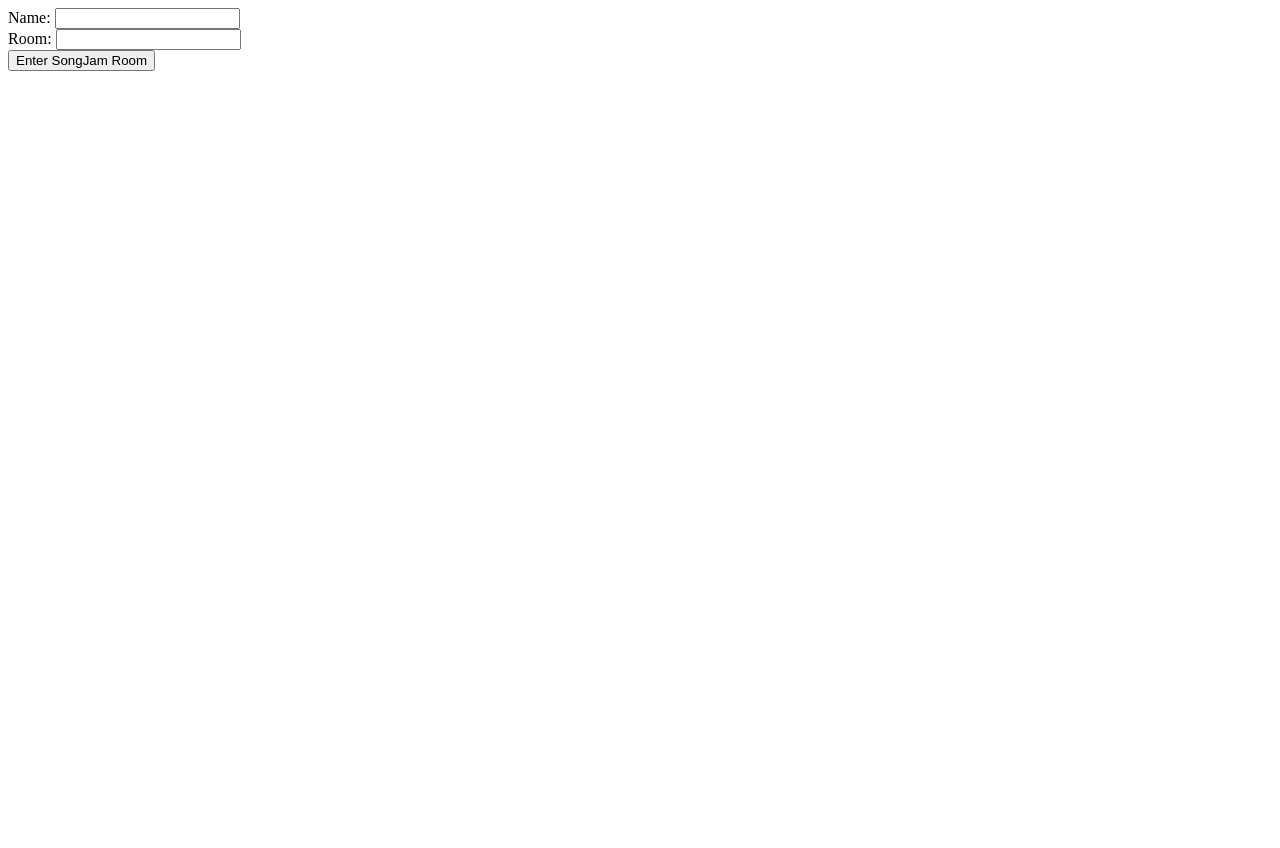
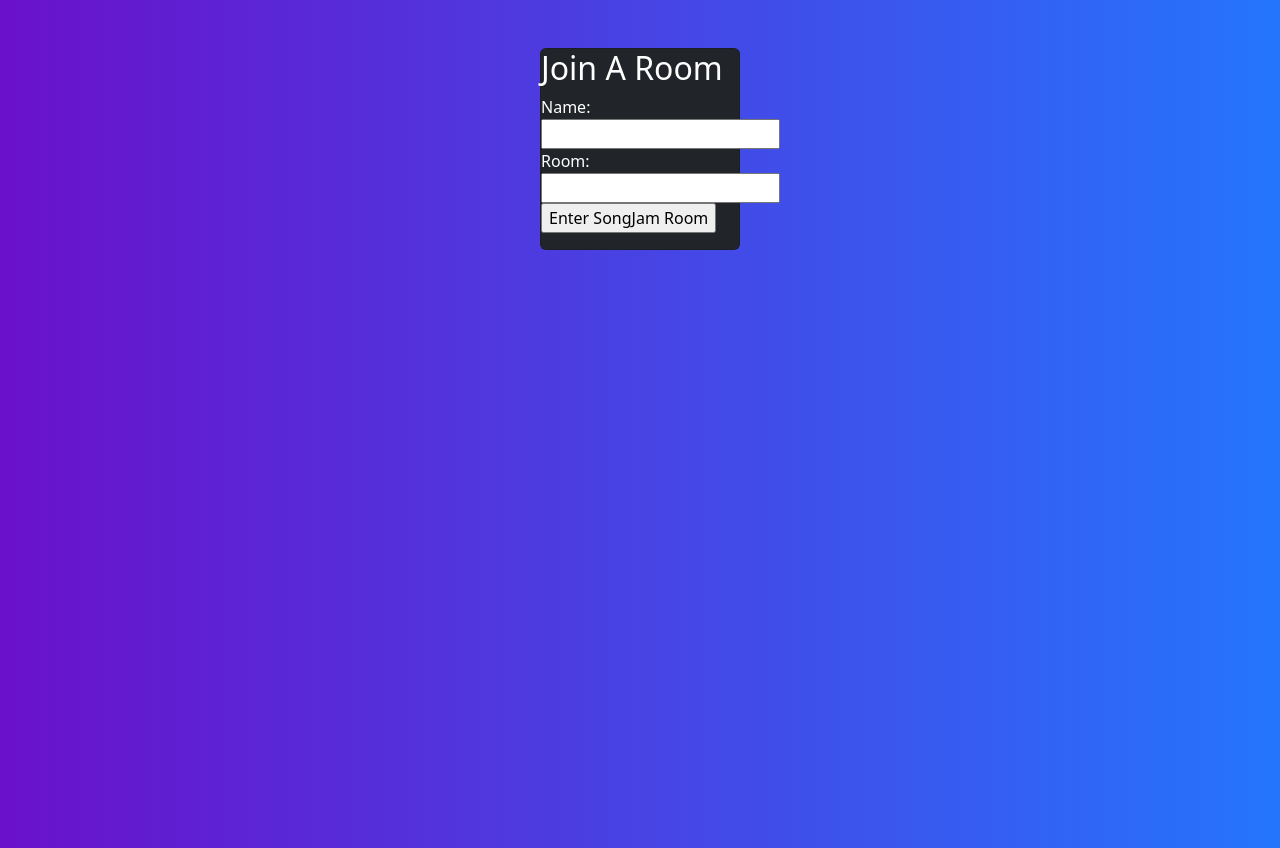
Before and after one commit to vivren/SongJam, a Flask app: page / in a window 1280 px wide. Before the commit the page ends 71 px from the top, so only its background shows below. Run offline with Flask 2, Linux system fonts and the light colour scheme.

Commit message:
more ui changes

```diff
--- /dev/null
+++ b/static/styles/styles.css
@@ -0,0 +1,25 @@
+body {
+  background-color: #3A0CA3;
+  text-align: center;
+}
+h1 {
+  color: #4CC9F0;
+}
+div {
+  color: #baebff;
+}
+
+.gradient-custom {
+/* fallback for old browsers */
+  background: #6a11cb;
+
+  /* Chrome 10-25, Safari 5.1-6 */
+  background: -webkit-linear-gradient(to right, rgba(106, 17, 203, 1), rgba(37, 117, 252, 1));
+
+  /* W3C, IE 10+/ Edge, Firefox 16+, Chrome 26+, Opera 12+, Safari 7+ */
+  background: linear-gradient(to right, rgba(106, 17, 203, 1), rgba(37, 117, 252, 1))
+}
+
+.card text-white bg-dark mb-3 {
+  text-align: center;
+}
--- a/templates/index.html
+++ b/templates/index.html
@@ -1,13 +1,26 @@
 <html>
     <head>
+        <link rel= "stylesheet" type= "text/css" href= "{{ url_for('static',filename='styles/styles.css') }}">
+        <link href="https://cdn.jsdelivr.net/npm/bootstrap@5.2.0-beta1/dist/css/bootstrap.min.css" rel="stylesheet" integrity="sha384-0evHe/X+R7YkIZDRvuzKMRqM+OrBnVFBL6DOitfPri4tjfHxaWutUpFmBp4vmVor" crossorigin="anonymous">
+        <script src="https://cdn.jsdelivr.net/npm/bootstrap@5.2.0-beta1/dist/js/bootstrap.bundle.min.js" integrity="sha384-pprn3073KE6tl6bjs2QrFaJGz5/SUsLqktiwsUTF55Jfv3qYSDhgCecCxMW52nD2" crossorigin="anonymous"></script>
+        <script src="https://cdn.jsdelivr.net/npm/@popperjs/core@2.11.5/dist/umd/popper.min.js" integrity="sha384-Xe+8cL9oJa6tN/veChSP7q+mnSPaj5Bcu9mPX5F5xIGE0DVittaqT5lorf0EI7Vk" crossorigin="anonymous"></script>
         <title>SongJam</title>
     </head>
-    <body>
+    <body class="vh-100 gradient-custom">
+        <div class="row justify-content-evenly mt-5">
+            <div class="col-md-3 mb-5">
+                <div class="mx-auto" style="width: 200px;">
+                    <div class="card text-white bg-dark mb-3" style="width: 100%;">
+                        <h2>Join A Room</h2>
                         <form method="POST">
                           {{ form.hidden_tag() }}
                           {{ form.name.label }}: {{ form.name() }} {% for error in form.name.errors %}{{ error }}{% endfor %}<br>
                           {{ form.room.label }}: {{ form.room() }} {% for error in form.room.errors %}{{ error }}{% endfor %}<br>
                           {{ form.submit() }}
                         </form>
+                    </div>
+                </div>
+            </div>
+        </div>
     </body>
 </html>
--- a/templates/room.html
+++ b/templates/room.html
@@ -1,10 +1,7 @@
 <html>
     <head>
         <title>SongJam - Room {{ room }}</title>
-        <link rel="stylesheet" href="styles.css">
-        <link href="https://cdn.jsdelivr.net/npm/bootstrap@5.2.0-beta1/dist/css/bootstrap.min.css" rel="stylesheet" integrity="sha384-0evHe/X+R7YkIZDRvuzKMRqM+OrBnVFBL6DOitfPri4tjfHxaWutUpFmBp4vmVor" crossorigin="anonymous">
-        <script src="https://cdn.jsdelivr.net/npm/bootstrap@5.2.0-beta1/dist/js/bootstrap.bundle.min.js" integrity="sha384-pprn3073KE6tl6bjs2QrFaJGz5/SUsLqktiwsUTF55Jfv3qYSDhgCecCxMW52nD2" crossorigin="anonymous"></script>
-        <script src="https://cdn.jsdelivr.net/npm/@popperjs/core@2.11.5/dist/umd/popper.min.js" integrity="sha384-Xe+8cL9oJa6tN/veChSP7q+mnSPaj5Bcu9mPX5F5xIGE0DVittaqT5lorf0EI7Vk" crossorigin="anonymous"></script>
+        <link rel= "stylesheet" type= "text/css" href= "{{ url_for('static',filename='styles/styles.css') }}">
         <script type="text/javascript" src="//code.jquery.com/jquery-1.4.2.min.js"></script>
         <script type="text/javascript" src="//cdn.socket.io/4.4.1/socket.io.min.js"></script>
         <script type="text/javascript" src="https://apis.google.com/js/api.js"></script>
```
Also changed, not shown: templates/styles.css (deleted, +0 -9 lines). Lines whose indentation alone changed are shown as unchanged.
